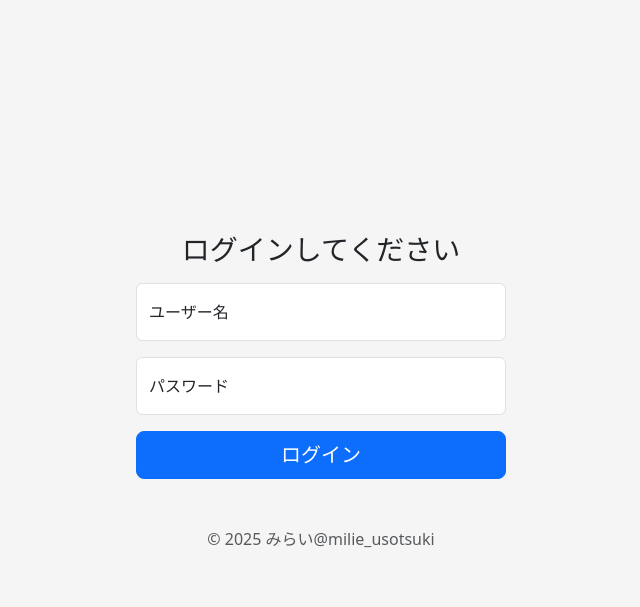
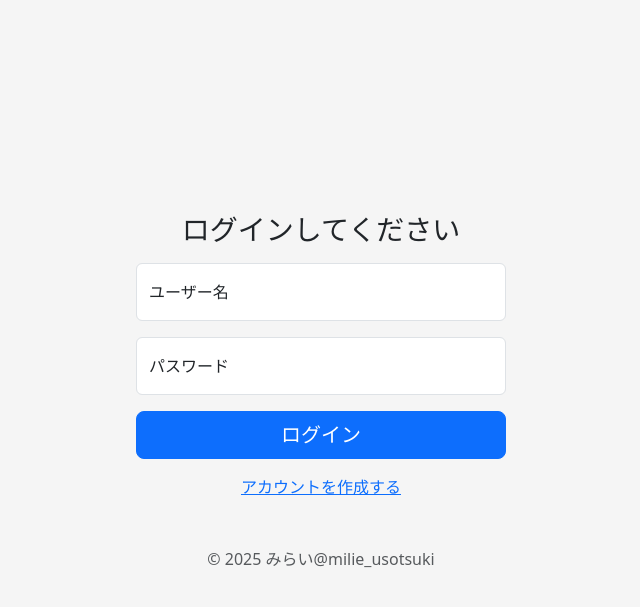
Before and after one commit to binbo-gami/game_shushi, a Django app: page /accounts/login/ in a window 1280 px wide. Shown: the top 607 px of the page, without its empty margins (319-959 px from the left). Run offline with Django 5.2, Linux system fonts and the light colour scheme.

Commit message:
Update login.html

```diff
--- a/templates/registration/login.html
+++ b/templates/registration/login.html
@@ -44,6 +44,10 @@
             </div>
 
             <button class="w-100 btn btn-lg btn-primary" type="submit">ログイン</button>
+
+            <p class="mt-3">
+                <a href="{% url 'records:signup' %}">アカウントを作成する</a>
+            </p>
             <p class="mt-5 mb-3 text-muted">&copy; 2025 みらい@milie_usotsuki</p>
         </form>
     </main>
```
